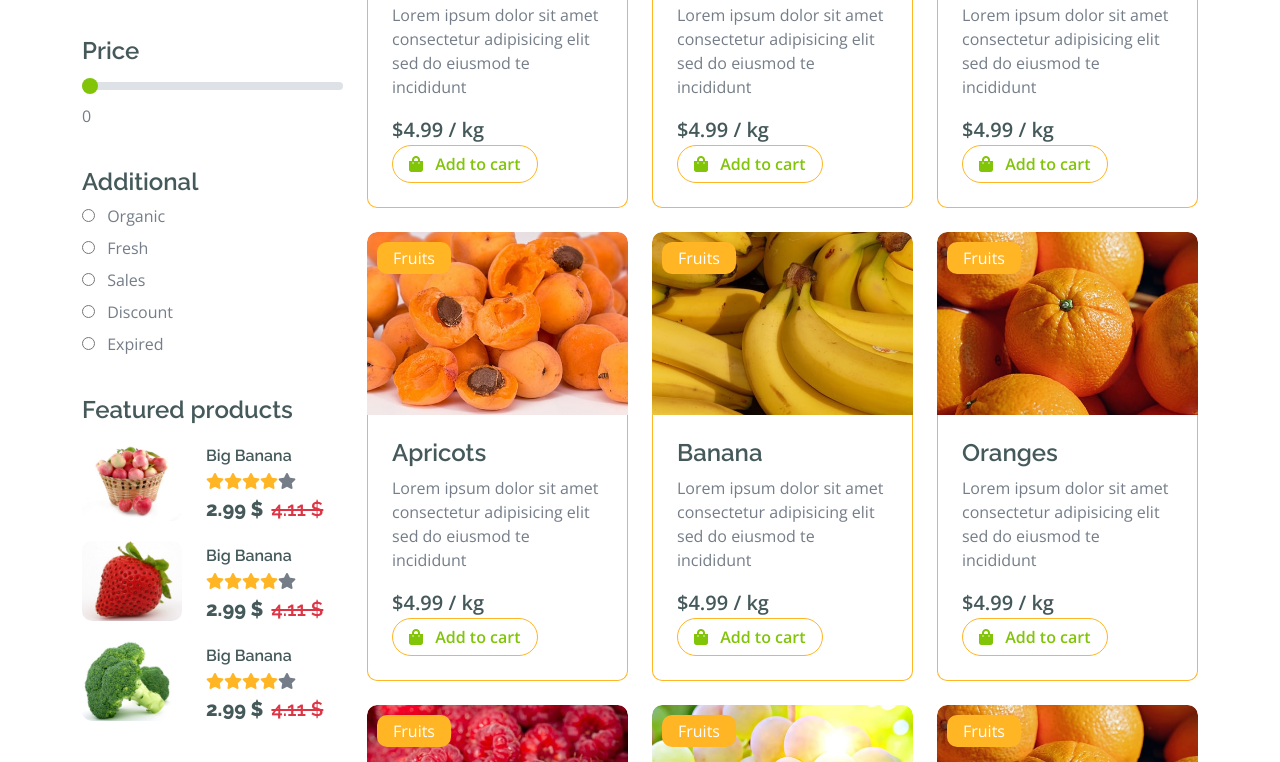
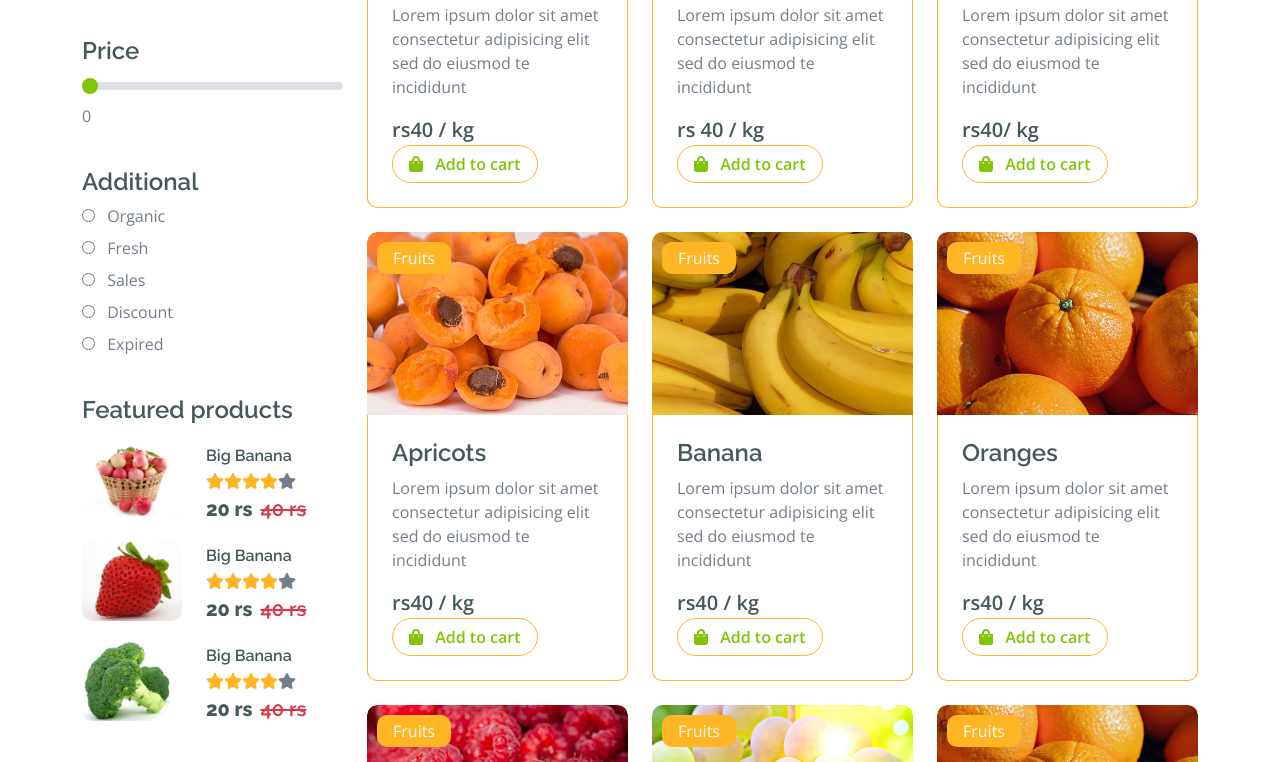
Before and after one commit to veeraragavan6218/vegetable-and-fruits, a plain HTML site: page shop.html in a window 1280 px wide. Shown: the part 821-1583 px from the top of the page. Drawn offline with nearby package versions, Linux system fonts and the light colour scheme.

Commit message:
Update shop.html

```diff
--- a/shop.html
+++ b/shop.html
@@ -238,8 +238,8 @@
                                                     <i class="fa fa-star"></i>
                                                 </div>
                                                 <div class="d-flex mb-2">
-                                                    <h5 class="fw-bold me-2">2.99 $</h5>
-                                                    <h5 class="text-danger text-decoration-line-through">4.11 $</h5>
+                                                    <h5 class="fw-bold me-2">20 rs</h5>
+                                                    <h5 class="text-danger text-decoration-line-through">40 rs</h5>
                                                 </div>
                                             </div>
                                         </div>
@@ -257,8 +257,8 @@
                                                     <i class="fa fa-star"></i>
                                                 </div>
                                                 <div class="d-flex mb-2">
-                                                    <h5 class="fw-bold me-2">2.99 $</h5>
-                                                    <h5 class="text-danger text-decoration-line-through">4.11 $</h5>
+                                                    <h5 class="fw-bold me-2">20 rs</h5>
+                                                    <h5 class="text-danger text-decoration-line-through">40 rs</h5>
                                                 </div>
                                             </div>
                                         </div>
@@ -276,8 +276,8 @@
                                                     <i class="fa fa-star"></i>
                                                 </div>
                                                 <div class="d-flex mb-2">
-                                                    <h5 class="fw-bold me-2">2.99 $</h5>
-                                                    <h5 class="text-danger text-decoration-line-through">4.11 $</h5>
+                                                    <h5 class="fw-bold me-2">20 rs</h5>
+                                                    <h5 class="text-danger text-decoration-line-through">40 rs</h5>
                                                 </div>
                                             </div>
                                         </div>
@@ -307,7 +307,7 @@
                                                 <h4>Grapes</h4>
                                                 <p>Lorem ipsum dolor sit amet consectetur adipisicing elit sed do eiusmod te incididunt</p>
                                                 <div class="d-flex justify-content-between flex-lg-wrap">
-                                                    <p class="text-dark fs-5 fw-bold mb-0">$4.99 / kg</p>
+                                                    <p class="text-dark fs-5 fw-bold mb-0">rs40 / kg</p>
                                                     <a href="#" class="btn border border-secondary rounded-pill px-3 text-primary"><i class="fa fa-shopping-bag me-2 text-primary"></i> Add to cart</a>
                                                 </div>
                                             </div>
@@ -323,7 +323,7 @@
                                                 <h4>Grapes</h4>
                                                 <p>Lorem ipsum dolor sit amet consectetur adipisicing elit sed do eiusmod te incididunt</p>
                                                 <div class="d-flex justify-content-between flex-lg-wrap">
-                                                    <p class="text-dark fs-5 fw-bold mb-0">$4.99 / kg</p>
+                                                    <p class="text-dark fs-5 fw-bold mb-0">rs 40 / kg</p>
                                                     <a href="#" class="btn border border-secondary rounded-pill px-3 text-primary"><i class="fa fa-shopping-bag me-2 text-primary"></i> Add to cart</a>
                                                 </div>
                                             </div>
@@ -339,7 +339,7 @@
                                                 <h4>Raspberries</h4>
                                                 <p>Lorem ipsum dolor sit amet consectetur adipisicing elit sed do eiusmod te incididunt</p>
                                                 <div class="d-flex justify-content-between flex-lg-wrap">
-                                                    <p class="text-dark fs-5 fw-bold mb-0">$4.99 / kg</p>
+                                                    <p class="text-dark fs-5 fw-bold mb-0">rs40/ kg</p>
                                                     <a href="#" class="btn border border-secondary rounded-pill px-3 text-primary"><i class="fa fa-shopping-bag me-2 text-primary"></i> Add to cart</a>
                                                 </div>
                                             </div>
@@ -355,7 +355,7 @@
                                                 <h4>Apricots</h4>
                                                 <p>Lorem ipsum dolor sit amet consectetur adipisicing elit sed do eiusmod te incididunt</p>
                                                 <div class="d-flex justify-content-between flex-lg-wrap">
-                                                    <p class="text-dark fs-5 fw-bold mb-0">$4.99 / kg</p>
+                                                    <p class="text-dark fs-5 fw-bold mb-0">rs40 / kg</p>
                                                     <a href="#" class="btn border border-secondary rounded-pill px-3 text-primary"><i class="fa fa-shopping-bag me-2 text-primary"></i> Add to cart</a>
                                                 </div>
                                             </div>
@@ -371,7 +371,7 @@
                                                 <h4>Banana</h4>
                                                 <p>Lorem ipsum dolor sit amet consectetur adipisicing elit sed do eiusmod te incididunt</p>
                                                 <div class="d-flex justify-content-between flex-lg-wrap">
-                                                    <p class="text-dark fs-5 fw-bold mb-0">$4.99 / kg</p>
+                                                    <p class="text-dark fs-5 fw-bold mb-0">rs40 / kg</p>
                                                     <a href="#" class="btn border border-secondary rounded-pill px-3 text-primary"><i class="fa fa-shopping-bag me-2 text-primary"></i> Add to cart</a>
                                                 </div>
                                             </div>
@@ -387,7 +387,7 @@
                                                 <h4>Oranges</h4>
                                                 <p>Lorem ipsum dolor sit amet consectetur adipisicing elit sed do eiusmod te incididunt</p>
                                                 <div class="d-flex justify-content-between flex-lg-wrap">
-                                                    <p class="text-dark fs-5 fw-bold mb-0">$4.99 / kg</p>
+                                                    <p class="text-dark fs-5 fw-bold mb-0">rs40 / kg</p>
                                                     <a href="#" class="btn border border-secondary rounded-pill px-3 text-primary"><i class="fa fa-shopping-bag me-2 text-primary"></i> Add to cart</a>
                                                 </div>
                                             </div>
@@ -403,7 +403,7 @@
                                                 <h4>Raspberries</h4>
                                                 <p>Lorem ipsum dolor sit amet consectetur adipisicing elit sed do eiusmod te incididunt</p>
                                                 <div class="d-flex justify-content-between flex-lg-wrap">
-                                                    <p class="text-dark fs-5 fw-bold mb-0">$4.99 / kg</p>
+                                                    <p class="text-dark fs-5 fw-bold mb-0">rs40/ kg</p>
                                                     <a href="#" class="btn border border-secondary rounded-pill px-3 text-primary"><i class="fa fa-shopping-bag me-2 text-primary"></i> Add to cart</a>
                                                 </div>
                                             </div>
@@ -435,7 +435,7 @@
                                                 <h4>Oranges</h4>
                                                 <p>Lorem ipsum dolor sit amet consectetur adipisicing elit sed do eiusmod te incididunt</p>
                                                 <div class="d-flex justify-content-between flex-lg-wrap">
-                                                    <p class="text-dark fs-5 fw-bold mb-0">$4.99 / kg</p>
+                                                    <p class="text-dark fs-5 fw-bold mb-0">rs40 / kg</p>
                                                     <a href="#" class="btn border border-secondary rounded-pill px-3 text-primary"><i class="fa fa-shopping-bag me-2 text-primary"></i> Add to cart</a>
                                                 </div>
                                             </div>
@@ -470,13 +470,13 @@
                     <div class="row g-4">
                         <div class="col-lg-3">
                             <a href="#">
-                                <h1 class="text-primary mb-0">Fruitables</h1>
-                                <p class="text-secondary mb-0">Fresh products</p>
+                                <h1 class="text-primary mb-0"> vijay Fruitables</h1>
+                                <p class="text-secondary mb-0"> vijay Fresh products</p>
                             </a>
                         </div>
                         <div class="col-lg-6">
                             <div class="position-relative mx-auto">
-                                <input class="form-control border-0 w-100 py-3 px-4 rounded-pill" type="number" placeholder="Your Email">
+                                <input class="form-control border-0 w-100 py-3 px-4 rounded-pill" type="number" placeholder="Your Email"> veeraragavanambicapathi2004@gmail.com
                                 <button type="submit" class="btn btn-primary border-0 border-secondary py-3 px-4 position-absolute rounded-pill text-white" style="top: 0; right: 0;">Subscribe Now</button>
                             </div>
                         </div>
@@ -524,7 +524,7 @@
                     <div class="col-lg-3 col-md-6">
                         <div class="footer-item">
                             <h4 class="text-light mb-3">Contact</h4>
-                            <p>Address:  mes road muthapudupet avadi chennai 600055</p>
+                            <p>Address:   no.1mes road muthapudupet avadi chennai 600055</p>
                             <p>Email:  veeraragavanambicapathi2004@gmail.com.</p>
                             <p>Phone: +91 6369436787 </p>
                             <p>Payment Accepted</p>
```
